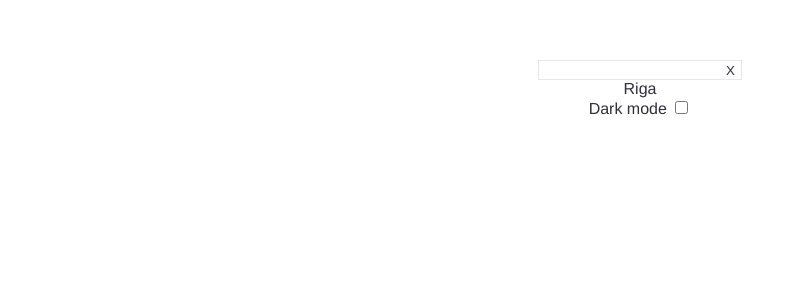
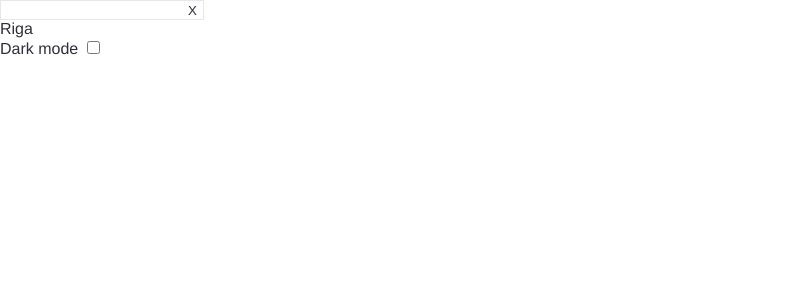
Before and after one commit to j-u-l-e-e/weather, a Vue app: page / in a window 1280 px wide. Shown: the top 300 px of the page, without its empty margins (0-805 px from the left). Built offline with nearby package versions, Linux system fonts and the light colour scheme.

Commit message:
fix: fix dropdown click not being fired, feat: fullscreen style

```diff
--- a/src/App.vue
+++ b/src/App.vue
@@ -57,14 +57,26 @@ export default class App extends Vue {
 <style lang="scss">
   @import "styles/variables.css";
 
+  html {
+    width: 100%;
+    height: 100%;
+  }
+
+  body {
+    margin: unset;
+    position: absolute;
+    top: 0;
+    left: 0;
+    right: 0;
+    bottom: 0;
+  }
+
   #app {
     font-family: Avenir, Helvetica, Arial, sans-serif;
-    -webkit-font-smoothing: antialiased;
-    -moz-osx-font-smoothing: grayscale;
-    text-align: center;
-    margin-top: 60px;
     background-color: var(--bg-color);
     color: var(--text-color);
+    width: 100%;
+    height: 100%;
   }
 
   .city {
--- a/src/components/Autocomplete.vue
+++ b/src/components/Autocomplete.vue
@@ -3,7 +3,7 @@
         <input
                 class="autocomplete__input"
                 type="text"
-                :value="searchTerm"
+                :value.sync="searchTerm"
                 @input="onFilter($event.target.value)"
         >
         <button
@@ -17,6 +17,7 @@
                     v-for="option in filteredOptions"
                     :key="option.id"
                     @click="onSelect(option)"
+                    tabindex="-1"
             >
                 {{option.name}}
             </li>
@@ -78,7 +79,6 @@
         color: var(--text-color);
     }
 
-
     .autocomplete__button {
         background-color: transparent;
         color: var(--text-color);
```
